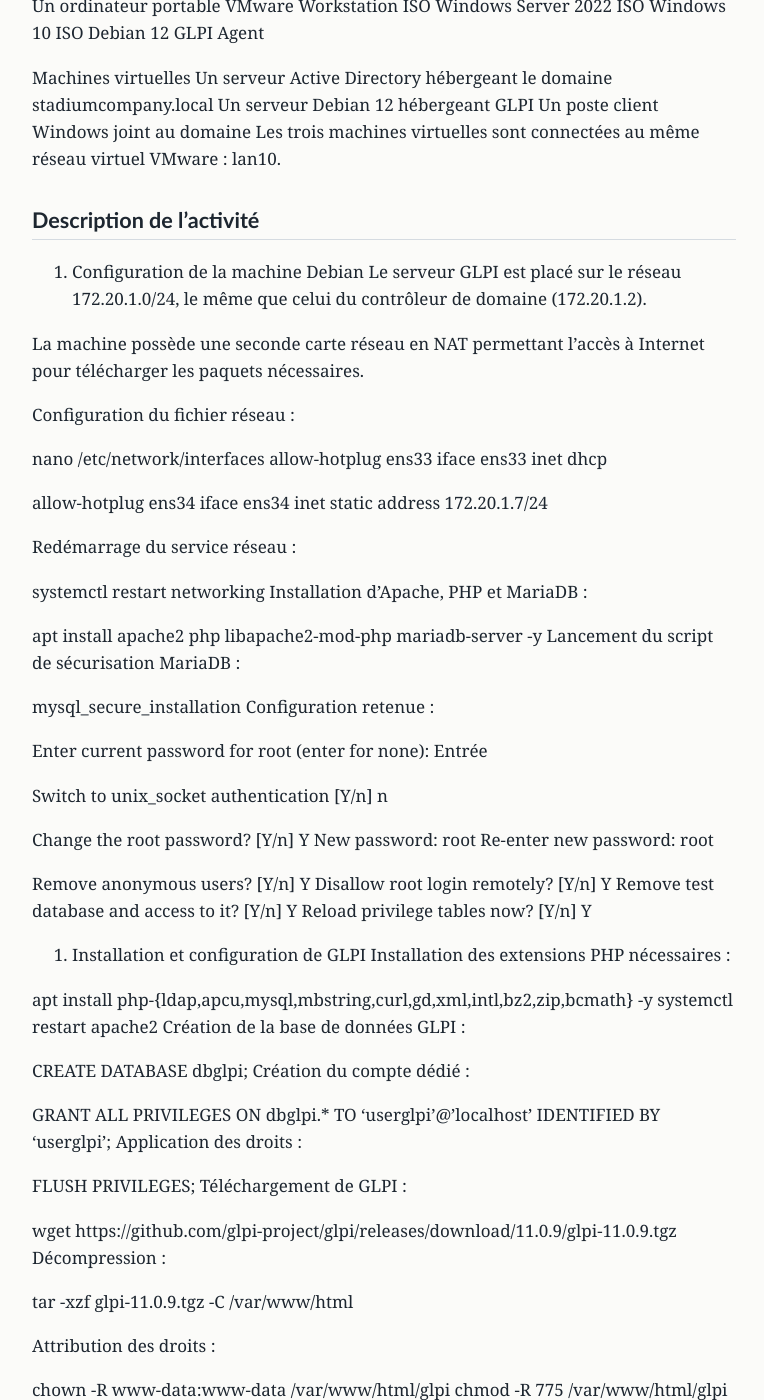
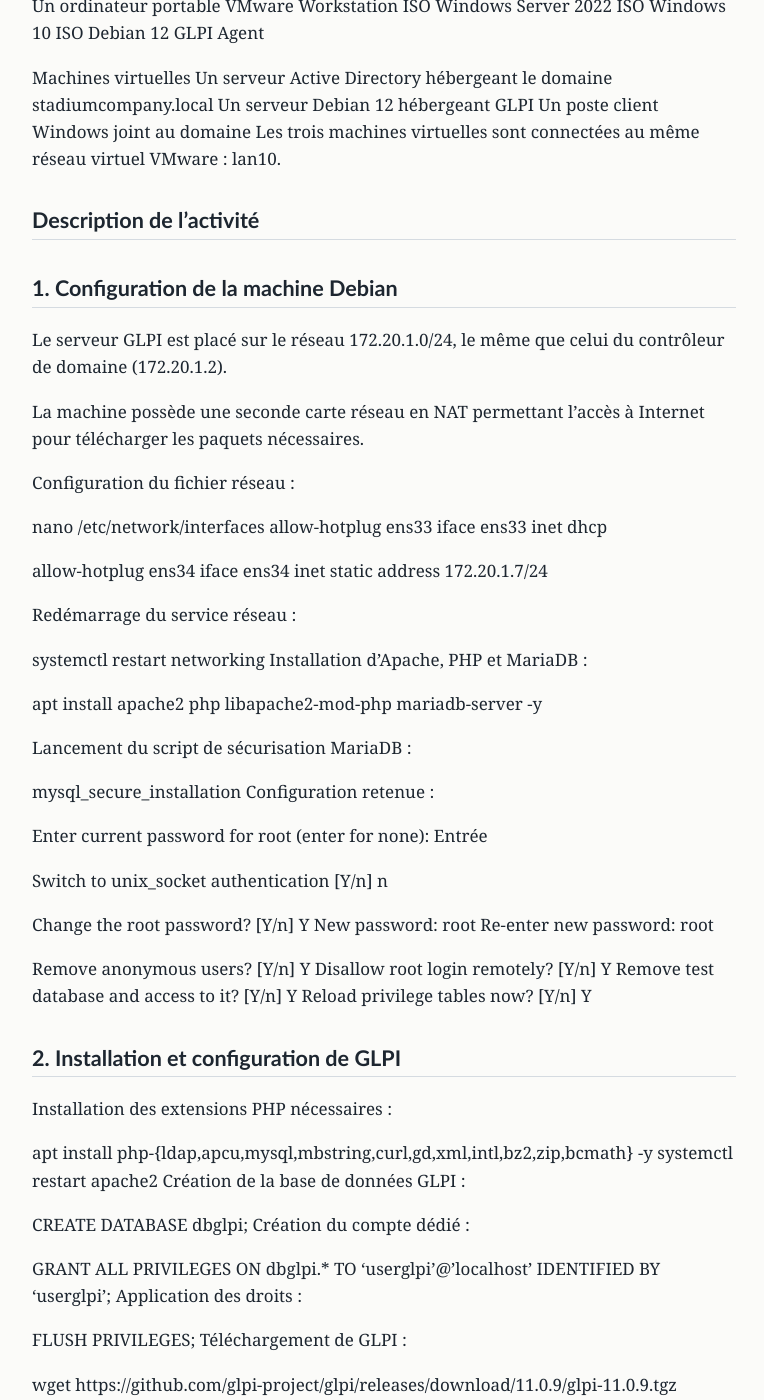
Before and after one commit to Lucasidcz-Cours/portfolio, a Jekyll site: the page built from _projets/GLPI.md, in a window 1280 px wide and 1400 px high, scrolled down 532 px. Shown: the whole window, without its empty margins (256-1020 px from the left). Built offline with Jekyll 4.4.1, drawn with Linux system fonts in a browser that asks for light colours; some of the changed text lies outside the part shown.

Commit message:
Update section headers in GLPI documentation

```diff
--- a/_projets/GLPI.md
+++ b/_projets/GLPI.md
@@ -24,7 +24,7 @@
 Les trois machines virtuelles sont connectées au même réseau virtuel VMware : lan10.
 
 ## Description de l'activité
-1. Configuration de la machine Debian
+## 1. Configuration de la machine Debian
 Le serveur GLPI est placé sur le réseau 172.20.1.0/24, le même que celui du contrôleur de domaine (172.20.1.2).
 
 La machine possède une seconde carte réseau en NAT permettant l'accès à Internet pour télécharger les paquets nécessaires.
@@ -46,6 +46,7 @@
 Installation d'Apache, PHP et MariaDB :
 
 apt install apache2 php libapache2-mod-php mariadb-server -y
+
 Lancement du script de sécurisation MariaDB :
 
 mysql_secure_installation
@@ -64,7 +65,7 @@
 Remove test database and access to it? [Y/n] Y
 Reload privilege tables now? [Y/n] Y
 
-2. Installation et configuration de GLPI
+## 2. Installation et configuration de GLPI
 Installation des extensions PHP nécessaires :
 
 apt install php-{ldap,apcu,mysql,mbstring,curl,gd,xml,intl,bz2,zip,bcmath} -y
@@ -124,7 +125,7 @@
 Utilisateur : userglpi
 Mot de passe : userglpi
 
-3. Mise en place de la simulation d'incident
+## 3. Mise en place de la simulation d'incident
 Pour permettre l'authentification des utilisateurs du domaine, GLPI est synchronisé avec l'annuaire LDAP :
 
 Configuration → Authentification → Liaisons LDAP
```
